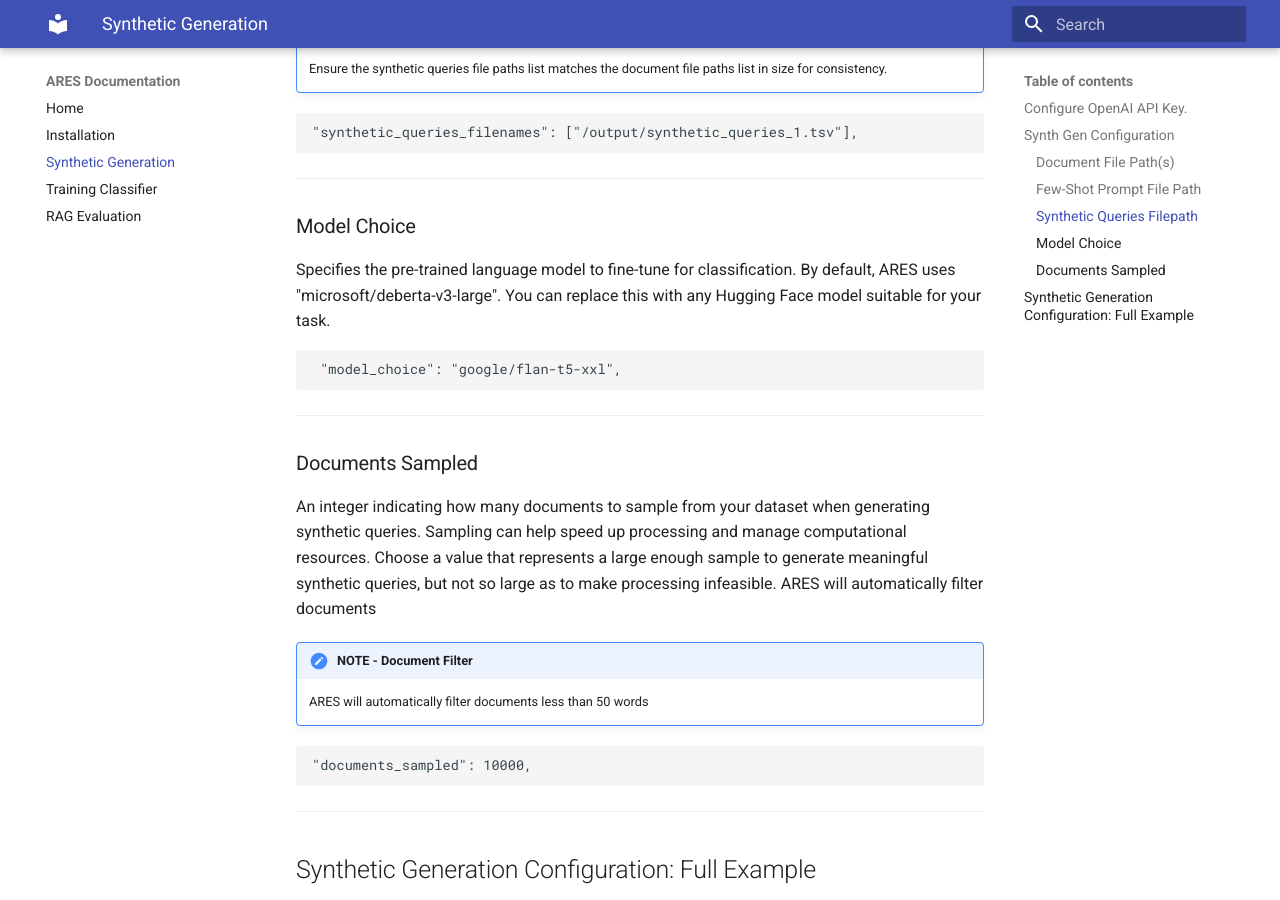
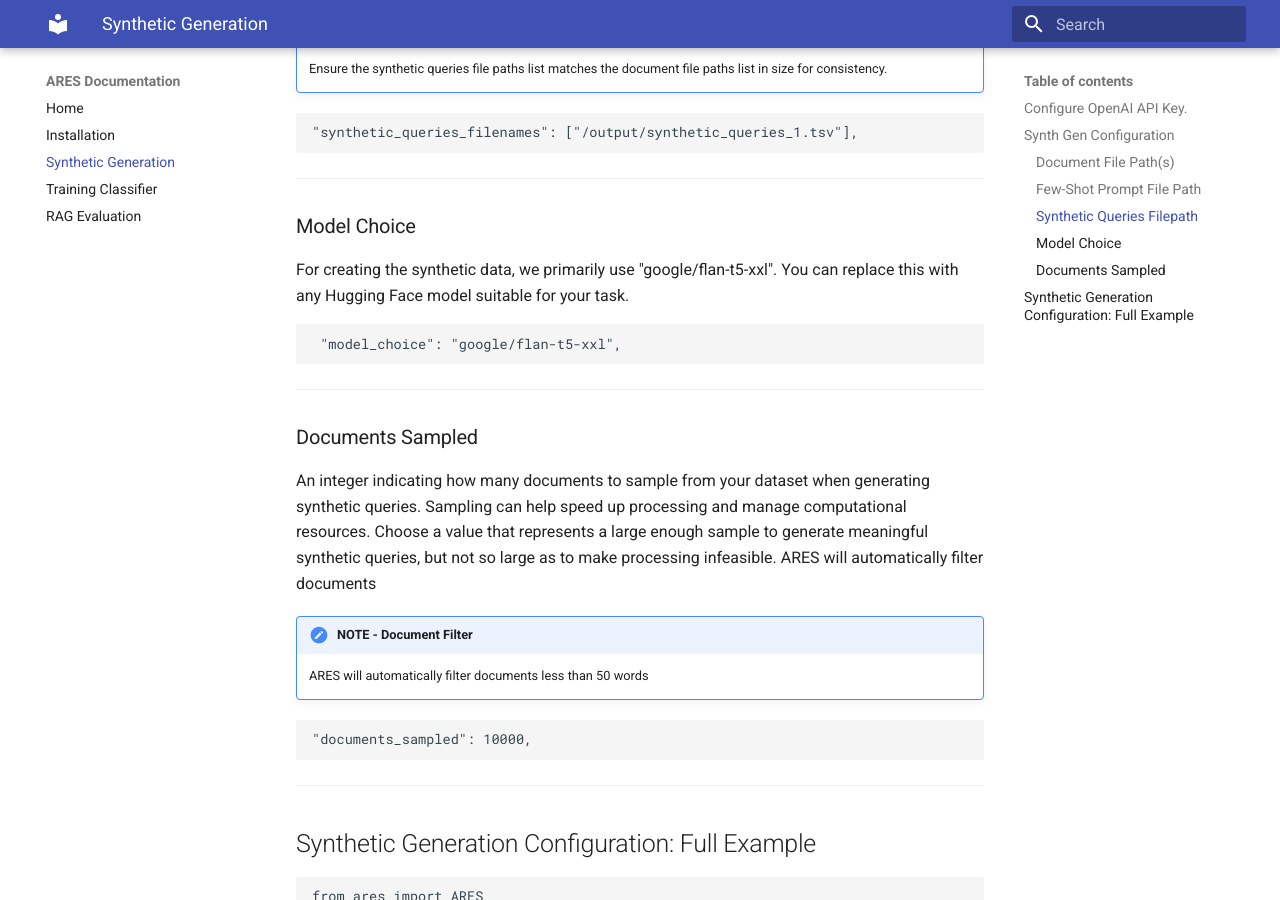
Before and after one commit to stanford-futuredata/ARES, an MkDocs documentation site: the page built from docs/ares-doc/docs/synth_gen.md, in a window 1280 px wide and 900 px high, scrolled down 1572 px. Built offline with MkDocs 1.6.1 and Material for MkDocs 9.7.7, drawn with Linux system fonts in a browser that asks for light colours.

Commit message:
Update synth_gen.md
Changed the typo with usage of deberta for synthetic data generation to flan-t5

````diff
--- a/docs/ares-doc/docs/synth_gen.md
+++ b/docs/ares-doc/docs/synth_gen.md
@@ -70,7 +70,7 @@ A list of file paths where the generated synthetic queries will be saved. These
 
 ### Model Choice
 
-Specifies the pre-trained language model to fine-tune for classification. By default, ARES uses "microsoft/deberta-v3-large". You can replace this with any Hugging Face model suitable for your task.
+For creating the synthetic data, we primarily use "google/flan-t5-xxl". You can replace this with any Hugging Face model suitable for your task.
 
 ```python
  "model_choice": "google/flan-t5-xxl",
````
